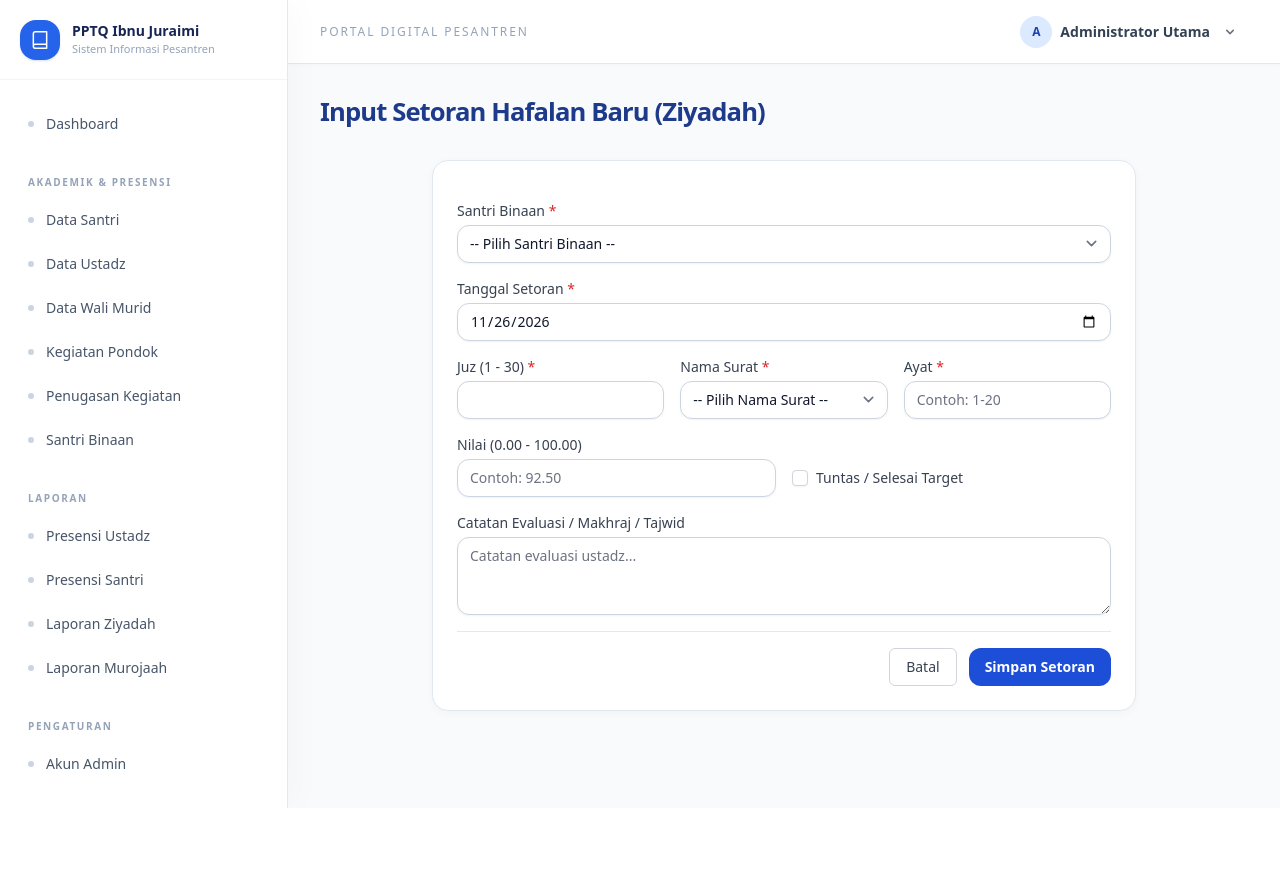
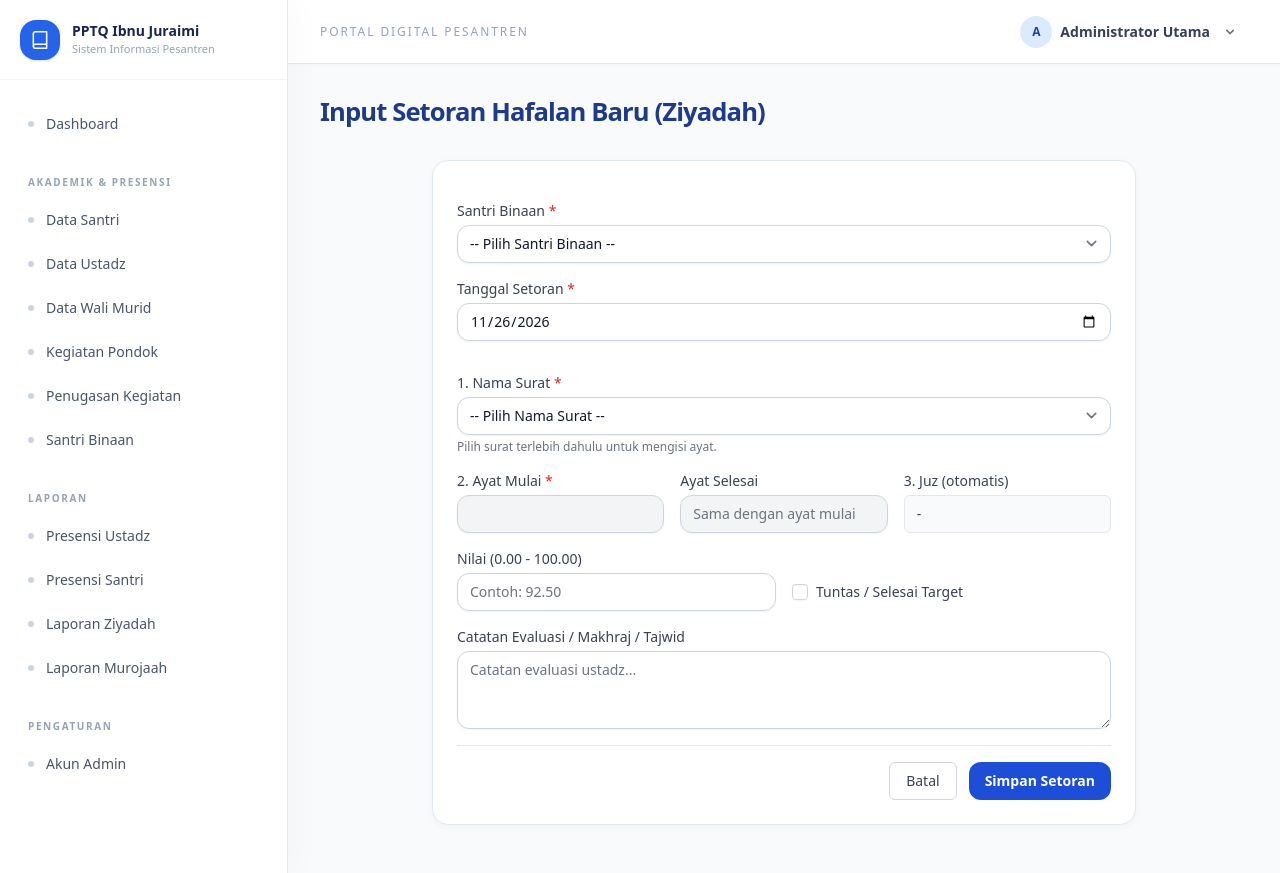
Before and after one commit to fadd00/capstone-2, a Laravel app: page /ustadz/setoran-hafalan/create in a window 1280 px wide. Before the commit the page ends 808 px from the top, so only its background shows below. Run offline with Laravel 12, Linux system fonts and the light colour scheme; a user stored in the database is signed in; data comes from the database, SQL or seed files in the repository; style sheets or scripts are compiled from the project's sources; some web fonts are replaced.

Commit message:
alur setoran dan murojaah: pilih surat, isi ayat, juz otomatis
Form setoran dan murojaah kini memakai satu partial: surat dipilih dahulu, ayat mulai/selesai dibatasi jumlah ayat surat, lalu juz ditampilkan otomatis. Server menghitung ulang juz dari surat dan ayat mulai lewat QuranService serta menolak ayat di luar surat atau rentang terbalik. Data jumlah ayat dan awal juz ditambahkan ke config/quran.php; format kolom ayat tetap "mulai-selesai".

Co-Authored-By: Claude Opus 5.5 <noreply@anthropic.com>

```diff
--- a/app/Http/Controllers/Ustadz/TahfidzController.php
+++ b/app/Http/Controllers/Ustadz/TahfidzController.php
@@ -5,14 +5,19 @@ namespace App\Http\Controllers\Ustadz;
 use App\Http\Controllers\Controller;
 use App\Models\Murojaah;
 use App\Models\SetoranHafalan;
+use App\Services\QuranService;
 use Illuminate\Http\RedirectResponse;
 use Illuminate\Http\Request;
-use Illuminate\Support\Facades\Validator;
 use Illuminate\Validation\Rule;
+use Illuminate\Validation\ValidationException;
 use Illuminate\View\View;
 
 class TahfidzController extends Controller
 {
+    public function __construct(
+        protected QuranService $quran
+    ) {}
+
     public function indexSetoran(Request $request): View
     {
         $user = $request->user();
@@ -35,46 +40,10 @@ class TahfidzController extends Controller
 
     public function storeSetoran(Request $request): RedirectResponse
     {
-        $validator = Validator::make($request->all(), [
-            'santri_id' => ['required', 'integer', 'exists:santri,id'],
-            'tanggal' => ['required', 'date'],
-            'juz' => ['required', 'integer', 'min:1', 'max:30'],
-            'surat' => ['required', 'string', 'max:100', Rule::in(config('quran.surah'))],
-            'ayat' => ['required', 'string', 'max:50'],
-            'nilai' => ['nullable', 'numeric', 'min:0', 'max:100'],
-            'status_selesai' => ['nullable', 'boolean'],
-            'catatan' => ['nullable', 'string', 'max:1000'],
-        ]);
+        $data = $this->validatedTahfidz($request);
+        $data['catatan'] = $request->input('catatan'); // sudah divalidasi di validatedTahfidz()
 
-        $validator->after(function ($validator) use ($request) {
-            $surat = trim((string) $request->input('surat', ''));
-            $ayat = trim((string) $request->input('ayat', ''));
-
-            if ($surat === '') {
-                $validator->errors()->add('ayat', 'Ayat memerlukan nama surat yang valid.');
-            }
-            if ($ayat === '') {
-                $validator->errors()->add('surat', 'Surat memerlukan rentang ayat yang valid.');
-            }
-        });
-
-        $validated = $validator->validate();
-
-        if (! $request->user()->santriBinaan()->where('santri.id', $validated['santri_id'])->exists()) {
-            abort(403, 'Santri bukan binaan ustadz ini.');
-        }
-
-        SetoranHafalan::create([
-            'santri_id' => $validated['santri_id'],
-            'ustadz_id' => $request->user()->id,
-            'tanggal' => $validated['tanggal'],
-            'juz' => $validated['juz'],
-            'surat' => trim($validated['surat']),
-            'ayat' => trim($validated['ayat']),
-            'nilai' => $validated['nilai'] ?? null,
-            'status_selesai' => (bool) ($validated['status_selesai'] ?? false),
-            'catatan' => $validated['catatan'] ?? null,
-        ]);
+        SetoranHafalan::create($data);
 
         return redirect()->route('ustadz.setoran-hafalan.index')->with('success', 'Setoran hafalan baru berhasil dicatat.');
     }
@@ -109,31 +78,7 @@ class TahfidzController extends Controller
 
     public function storeMurojaah(Request $request): RedirectResponse
     {
-        $validated = $request->validate([
-            'santri_id' => ['required', 'integer', 'exists:santri,id'],
-            'tanggal' => ['required', 'date'],
-            'juz' => ['required', 'integer', 'min:1', 'max:30'],
-            'surat' => ['required', 'string', 'max:100', Rule::in(config('quran.surah'))],
-            'ayat' => ['required', 'string', 'max:50'],
-            'nilai' => ['nullable', 'numeric', 'min:0', 'max:100'],
-            'status_selesai' => ['nullable', 'boolean'],
-            'catatan' => ['nullable', 'string', 'max:1000'],
-        ]);
-
-        if (! $request->user()->santriBinaan()->where('santri.id', $validated['santri_id'])->exists()) {
-            abort(403, 'Santri bukan binaan ustadz ini.');
-        }
-
-        Murojaah::create([
-            'santri_id' => $validated['santri_id'],
-            'ustadz_id' => $request->user()->id,
-            'tanggal' => $validated['tanggal'],
-            'juz' => $validated['juz'],
-            'surat' => trim($validated['surat']),
-            'ayat' => trim($validated['ayat']),
-            'nilai' => $validated['nilai'] ?? null,
-            'status_selesai' => (bool) ($validated['status_selesai'] ?? false),
-        ]);
+        Murojaah::create($this->validatedTahfidz($request));
 
         return redirect()->route('ustadz.murojaah.index')->with('success', 'Murojaah hafalan berhasil dicatat.');
     }
@@ -146,6 +91,52 @@ class TahfidzController extends Controller
         return view('ustadz.tahfidz.murojaah.show', compact('murojaah'));
     }
 
+    /**
+     * Validasi bersama setoran & murojaah. Alurnya: surat -> ayat mulai/selesai
+     * (dibatasi jumlah ayat surat) -> juz dihitung server dari ayat mulai.
+     */
+    private function validatedTahfidz(Request $request): array
+    {
+        $validated = $request->validate([
+            'santri_id' => ['required', 'integer', 'exists:santri,id'],
+            'tanggal' => ['required', 'date'],
+            'surat' => ['required', 'string', Rule::in(config('quran.surah'))],
+            'ayat_mulai' => ['required', 'integer', 'min:1'],
+            'ayat_selesai' => ['nullable', 'integer', 'gte:ayat_mulai'],
+            'nilai' => ['nullable', 'numeric', 'min:0', 'max:100'],
+            'status_selesai' => ['nullable', 'boolean'],
+            'catatan' => ['nullable', 'string', 'max:1000'],
+        ]);
+
+        $surahNumber = $this->quran->surahNumber($validated['surat']);
+        $jumlahAyat = $this->quran->ayatCount($surahNumber);
+        $mulai = (int) $validated['ayat_mulai'];
+        $selesai = (int) ($validated['ayat_selesai'] ?? $mulai);
+
+        foreach (['ayat_mulai' => $mulai, 'ayat_selesai' => $selesai] as $field => $ayat) {
+            if ($ayat > $jumlahAyat) {
+                throw ValidationException::withMessages([
+                    $field => "Surat {$validated['surat']} hanya memiliki {$jumlahAyat} ayat.",
+                ]);
+            }
+        }
+
+        if (! $request->user()->santriBinaan()->where('santri.id', $validated['santri_id'])->exists()) {
+            abort(403, 'Santri bukan binaan ustadz ini.');
+        }
+
+        return [
+            'santri_id' => $validated['santri_id'],
+            'ustadz_id' => $request->user()->id,
+            'tanggal' => $validated['tanggal'],
+            'juz' => $this->quran->juzOf($surahNumber, $mulai),
+            'surat' => $validated['surat'],
+            'ayat' => $mulai === $selesai ? (string) $mulai : "{$mulai}-{$selesai}",
+            'nilai' => $validated['nilai'] ?? null,
+            'status_selesai' => (bool) ($validated['status_selesai'] ?? false),
+        ];
+    }
+
     private function authorizeTahfidzRecord(int $ustadzId, int $santriId): void
     {
         $user = auth()->user();
--- /dev/null
+++ b/app/Services/QuranService.php
@@ -0,0 +1,32 @@
+<?php
+
+namespace App\Services;
+
+class QuranService
+{
+    /** Nomor surat (1-114) dari nama di config/quran.php, atau null jika tidak dikenal. */
+    public function surahNumber(string $surah): ?int
+    {
+        $index = array_search($surah, config('quran.surah'), true);
+
+        return $index === false ? null : $index + 1;
+    }
+
+    public function ayatCount(int $surahNumber): int
+    {
+        return config('quran.ayat')[$surahNumber - 1];
+    }
+
+    /** Juz tempat ayat tertentu berada. */
+    public function juzOf(int $surahNumber, int $ayat): int
+    {
+        $juz = 1;
+        foreach (config('quran.juz') as $index => [$startSurah, $startAyat]) {
+            if ([$surahNumber, $ayat] >= [$startSurah, $startAyat]) {
+                $juz = $index + 1;
+            }
+        }
+
+        return $juz;
+    }
+}
--- a/config/quran.php
+++ b/config/quran.php
@@ -117,4 +117,30 @@ return [
         'Al-Falaq',
         'An-Nas',
     ],
+
+    // Jumlah ayat per surat (indeks sama dengan 'surah'); total 6.236 ayat.
+    'ayat' => [
+        7, 286, 200, 176, 120, 165, 206, 75, 129, 109,
+        123, 111, 43, 52, 99, 128, 111, 110, 98, 135,
+        112, 78, 118, 64, 77, 227, 93, 88, 69, 60,
+        34, 30, 73, 54, 45, 83, 182, 88, 75, 85,
+        54, 53, 89, 59, 37, 35, 38, 29, 18, 45,
+        60, 49, 62, 55, 78, 96, 29, 22, 24, 13,
+        14, 11, 11, 18, 12, 12, 30, 52, 52, 44,
+        28, 28, 20, 56, 40, 31, 50, 40, 46, 42,
+        29, 19, 36, 25, 22, 17, 19, 26, 30, 20,
+        15, 21, 11, 8, 8, 19, 5, 8, 8, 11,
+        11, 8, 3, 9, 5, 4, 7, 3, 6, 3,
+        5, 4, 5, 6,
+    ],
+
+    // Awal tiap juz sebagai [nomor surat, nomor ayat] (pembagian Mushaf Madinah).
+    'juz' => [
+        [1, 1], [2, 142], [2, 253], [3, 93], [4, 24],
+        [4, 148], [5, 82], [6, 111], [7, 88], [8, 41],
+        [9, 93], [11, 6], [12, 53], [15, 1], [17, 1],
+        [18, 75], [21, 1], [23, 1], [25, 21], [27, 56],
+        [29, 46], [33, 31], [36, 28], [39, 32], [41, 47],
+        [46, 1], [51, 31], [58, 1], [67, 1], [78, 1],
+    ],
 ];
--- a/resources/js/app.js
+++ b/resources/js/app.js
@@ -376,6 +376,66 @@ function initCheckinPhotoPreview() {
     });
 }
 
+// Form setoran/murojaah: surat -> ayat (dibatasi jumlah ayat) -> juz otomatis.
+// Server menghitung ulang juz, jadi ini hanya bantuan tampilan.
+function initTahfidzRange() {
+    const root = document.querySelector('[data-tahfidz-range]');
+    if (!root) return;
+
+    const select = root.querySelector('[data-surah-select]');
+    const start = root.querySelector('[data-ayat-start]');
+    const end = root.querySelector('[data-ayat-end]');
+    const info = root.querySelector('[data-surah-info]');
+    const output = root.querySelector('[data-juz-output]');
+    const juzStarts = JSON.parse(root.dataset.juzStarts);
+
+    const juzOf = (surah, ayat) => {
+        let juz = 1;
+        juzStarts.forEach(([s, a], i) => {
+            if (surah > s || (surah === s && ayat >= a)) juz = i + 1;
+        });
+        return juz;
+    };
+
+    const update = () => {
+        const option = select.selectedOptions[0];
+        const surah = Number(option?.dataset.number || 0);
+        const total = Number(option?.dataset.ayat || 0);
+
+        start.disabled = end.disabled = !surah;
+        if (!surah) {
+            info.textContent = 'Pilih surat terlebih dahulu untuk mengisi ayat.';
+            output.textContent = '-';
+            return;
+        }
+
+        start.max = end.max = String(total);
+        end.min = start.value || '1';
+        info.textContent = `${option.value} terdiri dari ${total} ayat.`;
+
+        const from = Number(start.value);
+        const to = Number(end.value || start.value);
+        if (!from || from > total || to > total || to < from) {
+            output.textContent = '-';
+            return;
+        }
+
+        const juzFrom = juzOf(surah, from);
+        const juzTo = juzOf(surah, to);
+        output.textContent = juzFrom === juzTo ? `Juz ${juzFrom}` : `Juz ${juzFrom}–${juzTo} (dicatat Juz ${juzFrom})`;
+    };
+
+    select.addEventListener('change', () => {
+        start.value = '';
+        end.value = '';
+        update();
+        if (select.value) start.focus();
+    });
+    start.addEventListener('input', update);
+    end.addEventListener('input', update);
+    update();
+}
+
 function initMotionInteractions() {
     if (window.matchMedia('(prefers-reduced-motion: reduce)').matches) return;
 
@@ -493,6 +553,7 @@ document.addEventListener('DOMContentLoaded', () => {
     initGeolocationButtons();
     initServerCheckinClock();
     initCheckinPhotoPreview();
+    initTahfidzRange();
     initPageAnimations();
     initMotionInteractions();
 });
--- /dev/null
+++ b/resources/views/ustadz/tahfidz/_surat-ayat.blade.php
@@ -0,0 +1,37 @@
+{{-- Alur: pilih surat -> isi ayat (dibatasi jumlah ayat surat) -> juz terisi otomatis. Juz final dihitung server. --}}
+<fieldset data-tahfidz-range data-juz-starts="{{ json_encode(config('quran.juz')) }}" class="space-y-4">
+    <legend class="sr-only">Surat, ayat, dan juz</legend>
+
+    <div>
+        <label for="surat" class="block text-sm font-medium text-gray-700">1. Nama Surat <span aria-hidden="true" class="text-red-600">*</span></label>
+        <select name="surat" id="surat" required data-surah-select aria-describedby="surat-info" class="mt-1 block w-full rounded-md border-gray-300 shadow-sm focus:border-emerald-600 focus:ring-emerald-600 text-sm">
+            <option value="">-- Pilih Nama Surat --</option>
+            @foreach ($surahList as $index => $surah)
+                <option value="{{ $surah }}" data-number="{{ $index + 1 }}" data-ayat="{{ config('quran.ayat')[$index] }}" @selected(old('surat') === $surah)>
+                    {{ $index + 1 }}. {{ $surah }}
+                </option>
+            @endforeach
+        </select>
+        <p id="surat-info" data-surah-info class="mt-1 text-xs text-gray-500">Pilih surat terlebih dahulu untuk mengisi ayat.</p>
+        <x-input-error class="mt-2" :messages="$errors->get('surat')" />
+    </div>
+
+    <div class="grid grid-cols-1 md:grid-cols-3 gap-4">
+        <div>
+            <label for="ayat_mulai" class="block text-sm font-medium text-gray-700">2. Ayat Mulai <span aria-hidden="true" class="text-red-600">*</span></label>
+            <input type="number" inputmode="numeric" name="ayat_mulai" id="ayat_mulai" min="1" value="{{ old('ayat_mulai') }}" required data-ayat-start class="mt-1 block w-full rounded-md border-gray-300 shadow-sm focus:border-emerald-600 focus:ring-emerald-600 text-sm disabled:bg-gray-100">
+            <x-input-error class="mt-2" :messages="$errors->get('ayat_mulai')" />
+        </div>
+
+        <div>
+            <label for="ayat_selesai" class="block text-sm font-medium text-gray-700">Ayat Selesai</label>
+            <input type="number" inputmode="numeric" name="ayat_selesai" id="ayat_selesai" min="1" value="{{ old('ayat_selesai') }}" data-ayat-end placeholder="Sama dengan ayat mulai" class="mt-1 block w-full rounded-md border-gray-300 shadow-sm focus:border-emerald-600 focus:ring-emerald-600 text-sm disabled:bg-gray-100">
+            <x-input-error class="mt-2" :messages="$errors->get('ayat_selesai')" />
+        </div>
+
+        <div>
+            <label for="juz_otomatis" class="block text-sm font-medium text-gray-700">3. Juz (otomatis)</label>
+            <output id="juz_otomatis" data-juz-output for="surat ayat_mulai ayat_selesai" aria-live="polite" class="mt-1 block w-full rounded-md border border-gray-200 bg-gray-50 px-3 py-2 text-sm text-gray-700">-</output>
+        </div>
+    </div>
+</fieldset>
--- a/resources/views/ustadz/tahfidz/setoran/create.blade.php
+++ b/resources/views/ustadz/tahfidz/setoran/create.blade.php
@@ -38,30 +38,7 @@
                         <input type="date" name="tanggal" id="tanggal" value="{{ old('tanggal', now()->toDateString()) }}" required class="mt-1 block w-full rounded-md border-gray-300 shadow-sm focus:border-emerald-600 focus:ring-emerald-600 text-sm">
                     </div>
 
-                    <div class="grid grid-cols-1 md:grid-cols-3 gap-4">
-                        <div>
-                            <label for="juz" class="block text-sm font-medium text-gray-700">Juz (1 - 30) <span aria-hidden="true" class="text-red-600">*</span></label>
-                            <input type="number" inputmode="numeric" name="juz" id="juz" min="1" max="30" value="{{ old('juz') }}" required class="mt-1 block w-full rounded-md border-gray-300 shadow-sm focus:border-emerald-600 focus:ring-emerald-600 text-sm">
-                        </div>
-
-                        <div>
-                            <label for="surat" class="block text-sm font-medium text-gray-700">Nama Surat <span aria-hidden="true" class="text-red-600">*</span></label>
-                            <select name="surat" id="surat" required class="mt-1 block w-full rounded-md border-gray-300 shadow-sm focus:border-emerald-600 focus:ring-emerald-600 text-sm">
-                                <option value="">-- Pilih Nama Surat --</option>
-                                @foreach ($surahList as $index => $surah)
-                                    <option value="{{ $surah }}" {{ old('surat') === $surah ? 'selected' : '' }}>
-                                        {{ $index + 1 }}. {{ $surah }}
-                                    </option>
-                                @endforeach
-                            </select>
-                            <x-input-error class="mt-2" :messages="$errors->get('surat')" />
-                        </div>
-
-                        <div>
-                            <label for="ayat" class="block text-sm font-medium text-gray-700">Ayat <span aria-hidden="true" class="text-red-600">*</span></label>
-                            <input type="text" name="ayat" id="ayat" value="{{ old('ayat') }}" required placeholder="Contoh: 1-20" class="mt-1 block w-full rounded-md border-gray-300 shadow-sm focus:border-emerald-600 focus:ring-emerald-600 text-sm">
-                        </div>
-                    </div>
+                    @include('ustadz.tahfidz._surat-ayat')
 
                     <div class="grid grid-cols-1 md:grid-cols-2 gap-4">
                         <div>
```
Also changed, not shown: resources/views/ustadz/tahfidz/murojaah/create.blade.php (+1 -24 lines), tests/Feature/Tier1_FeatureCoverage/F36_SetoranHafalanBaruTest.php (+28 -17 lines), tests/Feature/Tier1_FeatureCoverage/F37_MurojaahHafalanTest.php (+17 -10 lines), tests/Feature/Tier2_Boundary/B05_TahfidzRangeBoundaryTest.php (+73 -47 lines), tests/Feature/Tier2_Boundary/B07_IdorSecurityBoundaryTest.php (+2 -2 lines), tests/Feature/Tier4_Scenarios/S03_UstadzDailyTeachingJourneyTest.php (+4 -4 lines), tests/Unit/QuranServiceTest.php (added, +41 -0 lines).
